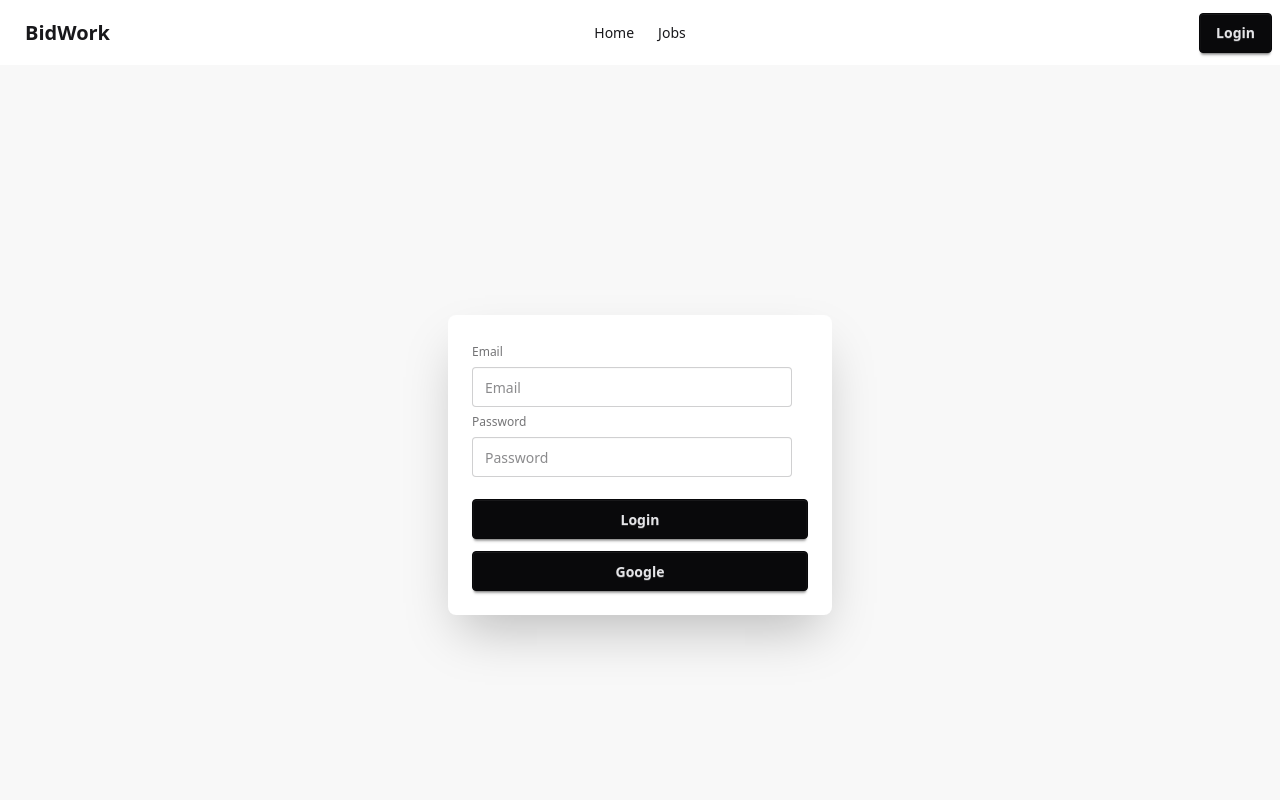
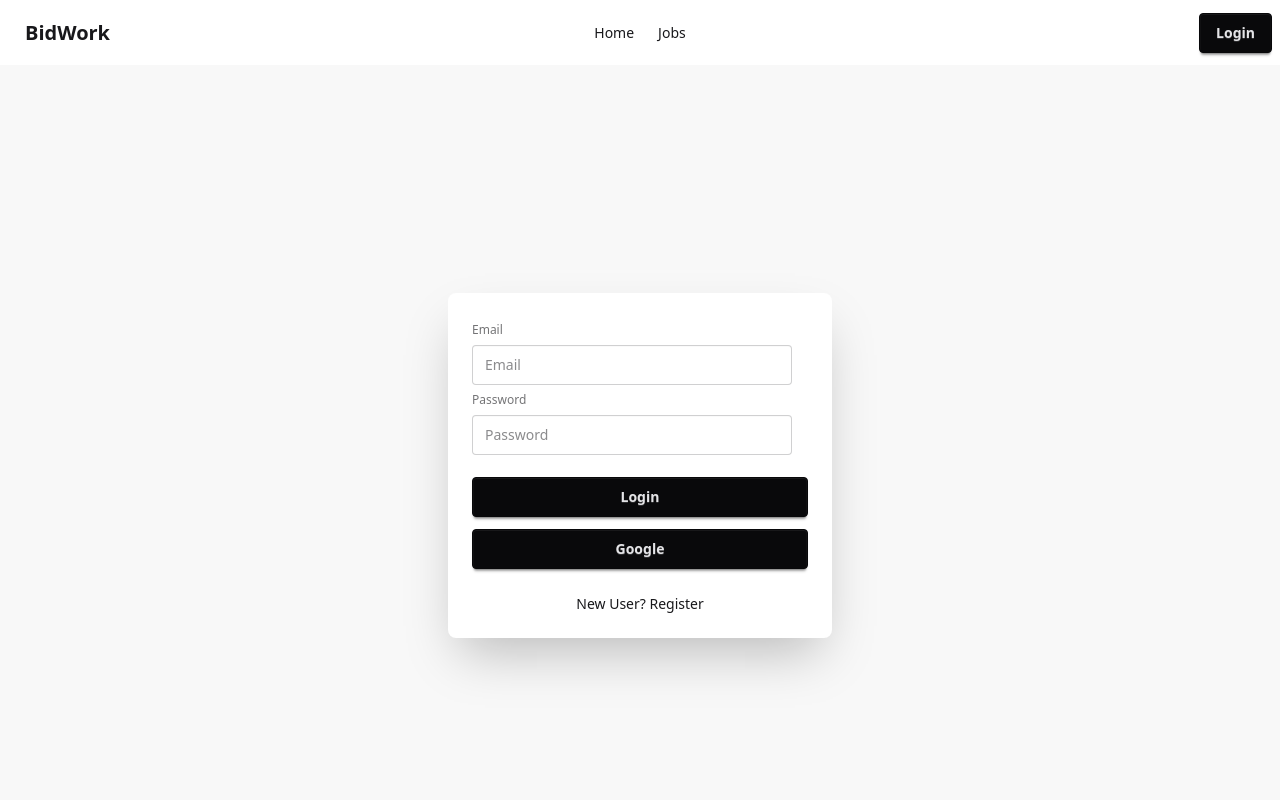
Before and after one commit to rahmansh/bid-works-client, a React (Vite) app: page /login in a window 1280 px wide. Shown: the top 800 px of the page. Built offline with nearby package versions, Linux system fonts and the light colour scheme; no server answers.

Commit message:
feat: add login and register route

```diff
--- a/src/pages/Login.jsx
+++ b/src/pages/Login.jsx
@@ -2,6 +2,7 @@ import { useContext } from "react";
 import { AuthContext } from "../context/AuthContext";
 import { useForm } from "react-hook-form"
 import toast from 'react-hot-toast';
+import { Link } from "react-router";
 
 
 
@@ -52,6 +53,7 @@ const Login = () => {
                             </fieldset>
                         </form>
                         <button className="btn btn-neutral" onClick={handleGoogleSignIn}>Google</button>
+                        <div className="mt-4"><Link to="/register" className="link link-hover">New User? Register</Link></div>
                     </div>
                 </div>
             </div>
--- a/src/pages/Register.jsx
+++ b/src/pages/Register.jsx
@@ -2,6 +2,7 @@ import { useContext } from "react";
 import { AuthContext } from "../context/AuthContext";
 import { useForm } from "react-hook-form"
 import toast from 'react-hot-toast';
+import { Link } from "react-router";
 
 
 
@@ -48,7 +49,7 @@ const Register = () => {
                             </fieldset>
                         </form>
                         <button className="btn btn-neutral" onClick={handleGoogleSignIn}>Google</button>
-
+                        <div className="mt-4"><Link to="/login" className="link link-hover">Already User? Login</Link></div>
                     </div>
                 </div>
             </div>
```
